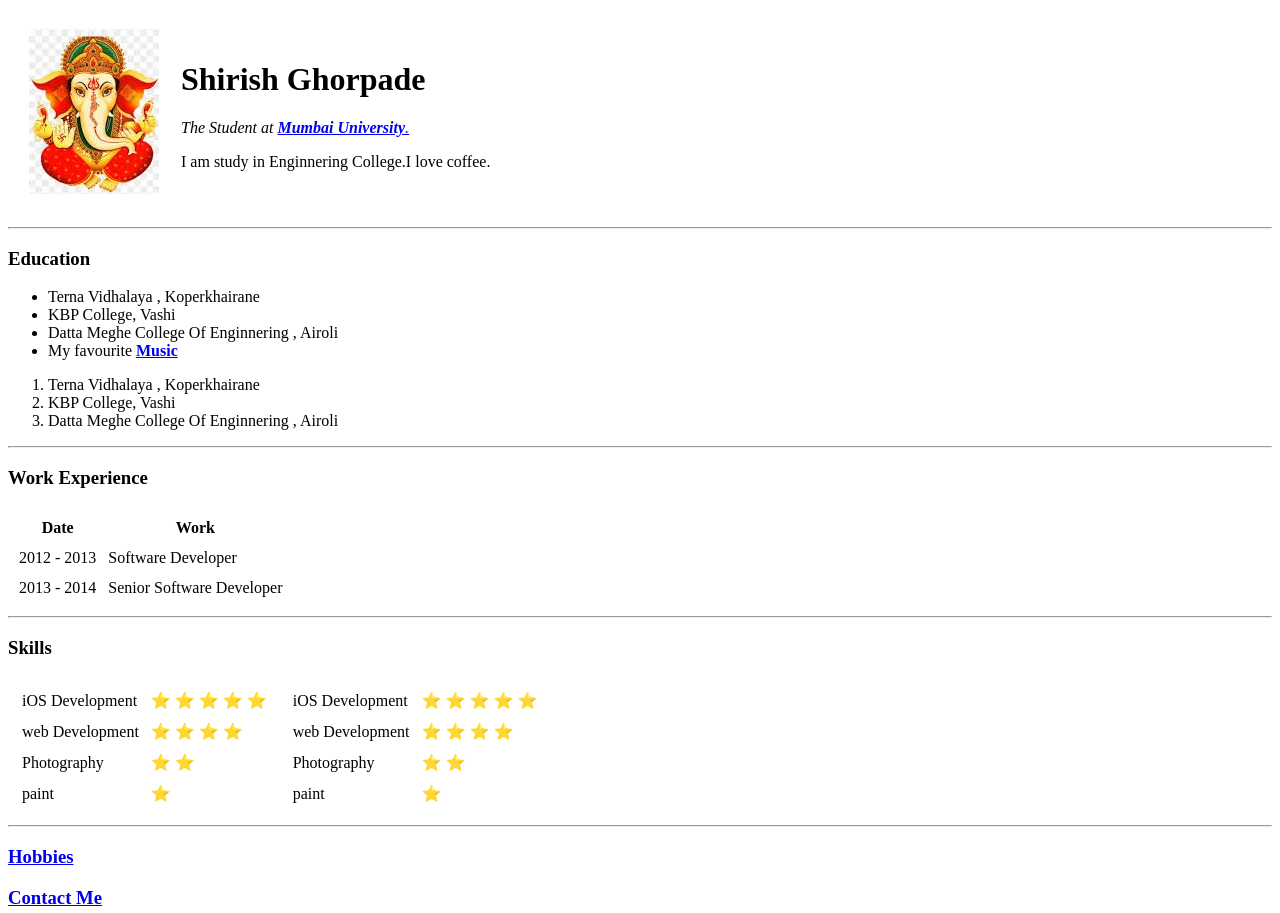
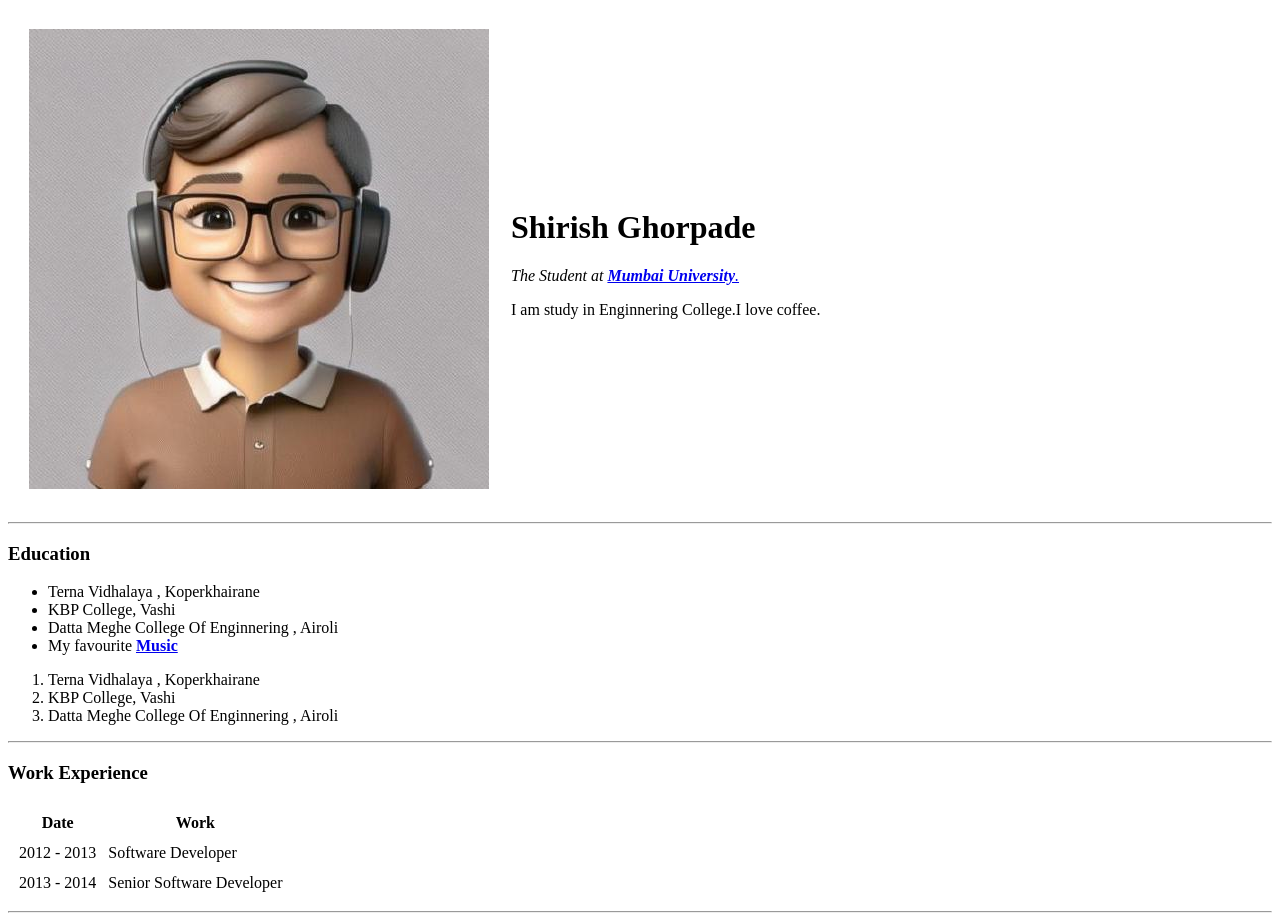
Before and after one commit to Shirish-Ghorpade/cv, a plain HTML site: page index.html in a window 1280 px wide. Shown: the top 913 px of the page. Drawn offline with Linux system fonts and the light colour scheme.

Commit message:
Update index.html
New profile photo added

```diff
--- a/index.html
+++ b/index.html
@@ -10,7 +10,7 @@
   <table cellspacing="20">
     <tr>
       <td>
-        <img src="images/images.jpg" alt="Ganesha Photo">
+        <img src="images/profileimg.jpg" alt="Ganesha Photo">
       </td>
       <td>
         <h1><strong>Shirish Ghorpade</strong> </h1>
```
